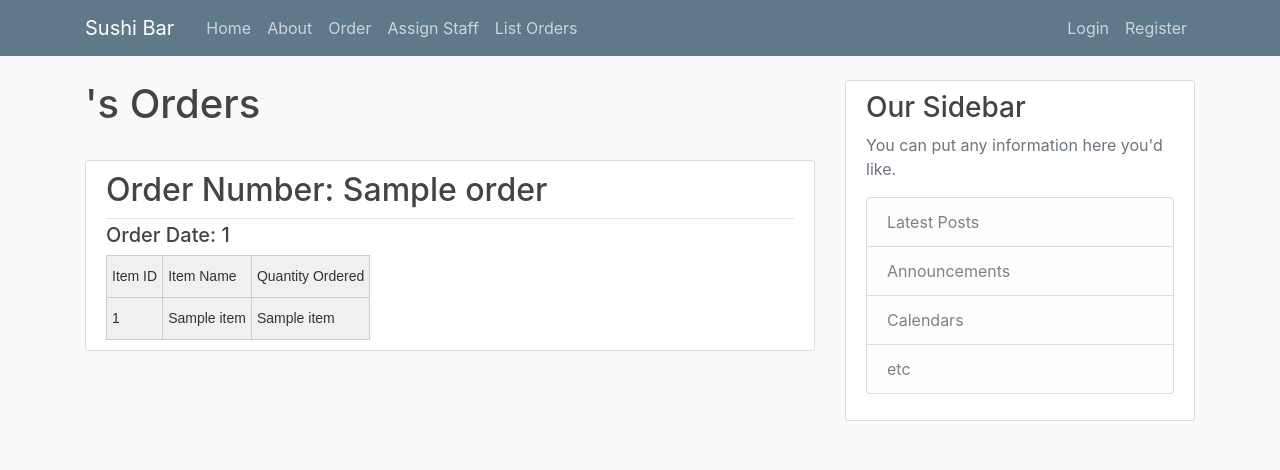
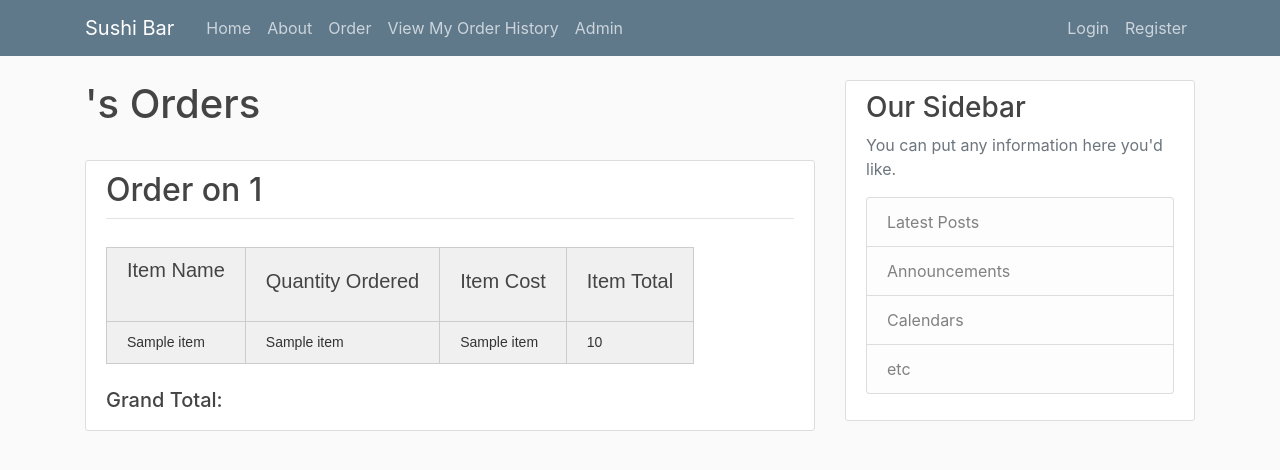
Before and after one commit to G11-355/project_repo, a Flask app: template sushi_app/templates/orderList.html in a window 1280 px wide. Shown: the top 470 px of the page. Run offline with Flask 2, Linux system fonts and the light colour scheme; the template is opened without the code that fills it: most values are stand-ins (such as "Sample title", 1, 10 or a date in 2020); lists and menus that the app fills with data are empty; parts of the project's set-up code (start-up, migrations or seed data) failed here and were passed over; some libraries are stand-ins or nearby versions.

```diff
--- a/sushi_app/templates/layout.html
+++ b/sushi_app/templates/layout.html
@@ -29,8 +29,8 @@
               <a class="nav-item nav-link" href="{{ url_for('home') }}">Home</a>
               <a class="nav-item nav-link" href="{{ url_for('about') }}">About</a>
               <a class="nav-item nav-link" href="{{ url_for('place_order', current_order=0) }}">Order</a>
-              <a class="nav-item nav-link" href="{{ url_for('assign_staff') }}">Assign Staff</a>
-              <a class="nav-item nav-link" href="{{ url_for('list_order_items') }}">List Orders</a>
+              <a class="nav-item nav-link" href="{{ url_for('list_order_items') }}">View My Order History</a>
+              <a class="nav-item nav-link" href="{{ url_for('assign_staff') }}">Admin</a>
             </div>
             <!-- Navbar Right Side -->
             <div class="navbar-nav">
--- a/sushi_app/templates/orderList.html
+++ b/sushi_app/templates/orderList.html
@@ -6,29 +6,33 @@
         <article class="media content-section">
           <div class="media-body">
             <div class="article-metadata">
-                <h2><a class="article-title" href="{{ url_for('update_order', order_id=order) }}">Order Number: {{ order }}</a></h2>
+                <h2>Order on {{order_items[order][0][5]}}</h2>
             </div>
-            <h5>Order Date: {{order_items[order][0][3]}}</h3>
             <style type="text/css">
               .tg  {border-collapse:collapse;border-spacing:0;border-color:#ccc;}
-              .tg td{font-family:Arial, sans-serif;font-size:14px;padding:10px 5px;border-style:solid;border-width:1px;overflow:hidden;word-break:normal;border-color:#ccc;color:#333;background-color:#fff;}
-              .tg th{font-family:Arial, sans-serif;font-size:14px;font-weight:normal;padding:10px 5px;border-style:solid;border-width:1px;overflow:hidden;word-break:normal;border-color:#ccc;color:#333;background-color:#f0f0f0;}
+              .tg td{font-family:Arial, sans-serif;font-size:14px;padding:10px 20px;border-style:solid;border-width:1px;overflow:hidden;word-break:normal;border-color:#ccc;color:#333;background-color:#fff;}
+              .tg th{font-family:Arial, sans-serif;font-size:14px;font-weight:normal;padding:10px 20px;border-style:solid;border-width:1px;overflow:hidden;word-break:normal;border-color:#ccc;color:#333;background-color:#f0f0f0;}
               .tg .tg-cly1{text-align:left;vertical-align:middle}
               </style>
-              <table class="tg">
+              <br>
+               <table class="tg">
                 <tr>
-                  <th class="tg-cly1">Item ID</th>
-                  <th class="tg-cly1">Item Name<br></th>
-                  <th class="tg-cly1">Quantity Ordered</th>
+                  <th class="tg-cly1"><h5>Item Name</h5><br></th>
+                  <th class="tg-cly1"><h5>Quantity Ordered</h5></th>
+                  <th class="tg-cly1"><h5>Item Cost</h5></th>
+                  <th class="tg-cly1"><h5>Item Total</h5></th>
                 </tr>
                 {% for item in order_items[order] %}
-                  <tr>
-                    <th class="tg-cly1">{{item[0]}}</th>
-                    <th class="tg-cly1">{{item[1]}}</th>
-                    <th class="tg-cly1"><span>{{item[2]}}</span></th>
-                  </tr>
+                <tr>
+                  <th class="tg-cly1">{{item[1]}}</th>
+                  <th class="tg-cly1"><span>{{item[4]}}</span></th>
+                  <th class="tg-cly1"><span>{{item[3]}}</span></th>
+                  <th class="tg-cly1"><span>{{item[4] * item[3]}}</span></th>
+                </tr>
             {% endfor %}
           </table>
+          <br>
+          <h5>Grand Total: </h5>
           </div>
         </article>
     {% endfor %}
--- a/sushi_app/templates/reviewOrder.html
+++ b/sushi_app/templates/reviewOrder.html
@@ -20,6 +20,7 @@
 
 
             <h3>Order Details</h3>
+            <h5>Only {{total_items}} kinds of items in your cart! Click "Edit Order" to add more!</h5>
             <table class="tg">
               <tr>
                 <th class="tg-cly1"><h5>Item ID</h5></th>
```
Also changed, not shown: sushi_app/operations.py (+44 -9 lines), sushi_app/routes.py (+19 -33 lines), sushi_app/templates/assign.html (+28 -1 lines).
